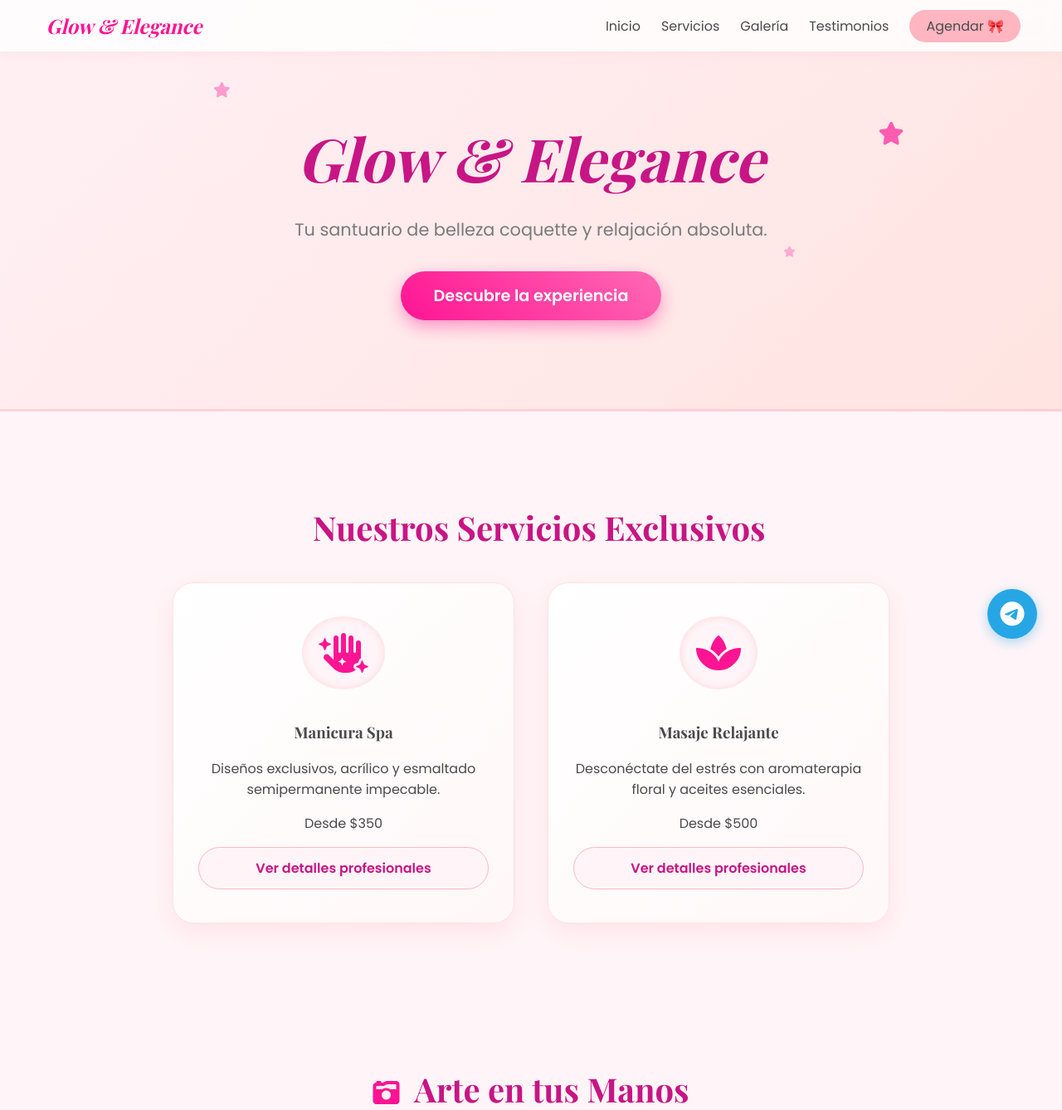
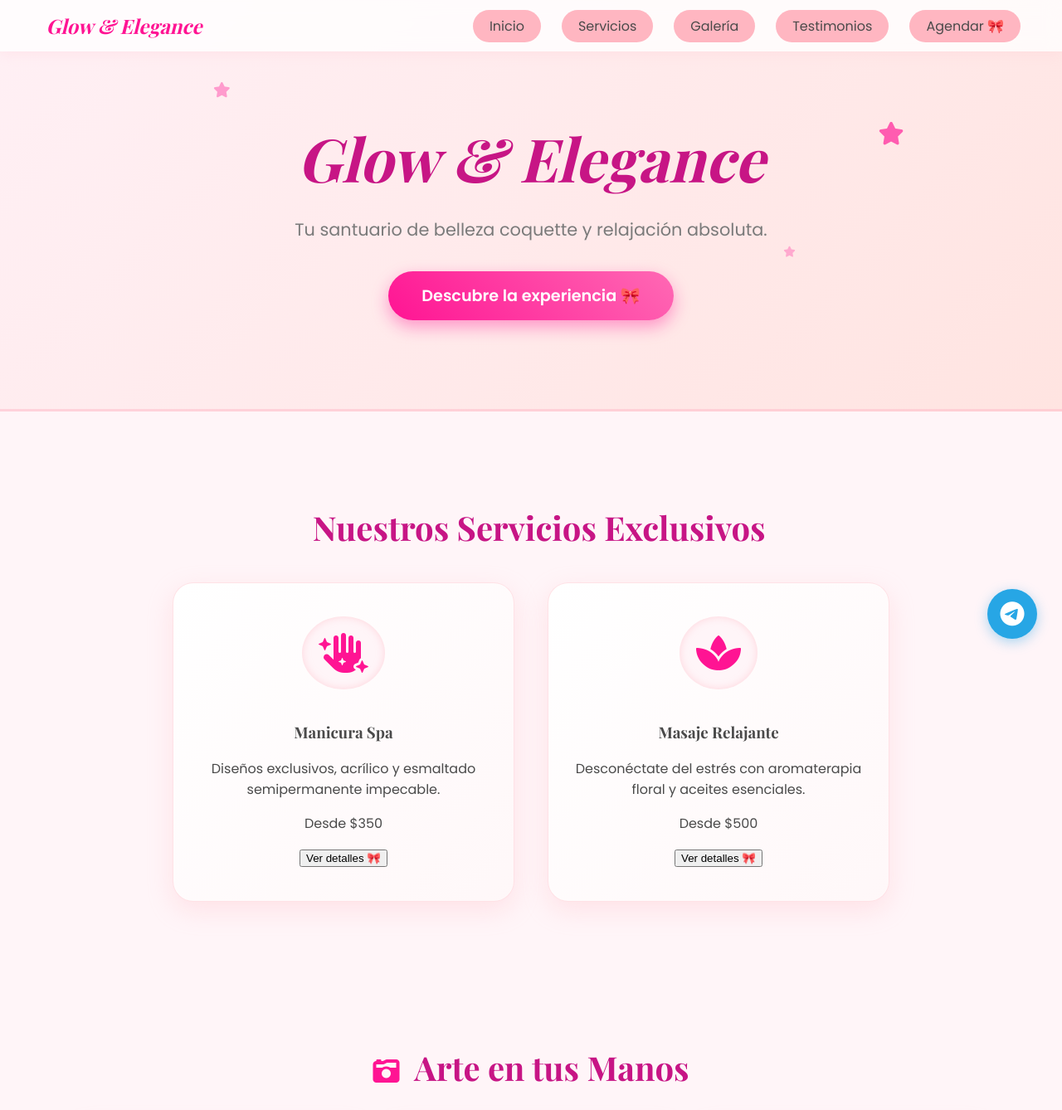
Before and after one commit to r26375146-dev/proyecto-spa, a Flask app: page / in a window 1280 px wide. Shown: the top 1338 px of the page at 83% size. Run offline with Flask 3, Linux system fonts and the light colour scheme; some web fonts are replaced.

Commit message:
Update index.html

```diff
--- a/templates/index.html
+++ b/templates/index.html
@@ -13,11 +13,11 @@
     <nav class="navbar" id="navbar">
         <div class="nav-brand"><i class="fas fa-bow"></i> Glow & Elegance</div>
         <ul class="nav-links">
-            <li><a href="#inicio">Inicio</a></li>
-            <li><a href="#servicios">Servicios</a></li>
-            <li><a href="#galeria">Galería</a></li>
-            <li><a href="#testimonios">Testimonios</a></li>
-            <li><a href="#reservas" class="nav-btn">Agendar 🎀</a></li>
+            <li><a href="#inicio" class="nav-btn">Inicio</a></li>
+            <li><a href="#servicios" class="nav-btn">Servicios</a></li>
+            <li><a href="#galeria" class="nav-btn">Galería</a></li>
+            <li><a href="#testimonios" class="nav-btn">Testimonios</a></li>
+            <li><a href="#reservas" class="nav-btn highlight-btn">Agendar 🎀</a></li>
         </ul>
     </nav>
 
@@ -30,7 +30,7 @@
         <div class="hero-content reveal">
             <h1>Glow & Elegance</h1>
             <p>Tu santuario de belleza coquette y relajación absoluta.</p>
-            <a href="#reservas" class="coquette-btn-main hero-btn">Descubre la experiencia</a>
+            <a href="#reservas" class="coquette-btn-main hero-btn">Descubre la experiencia 🎀</a>
         </div>
     </header>
 
@@ -44,7 +44,7 @@
                     <h3>Manicura Spa</h3>
                     <p>Diseños exclusivos, acrílico y esmaltado semipermanente impecable.</p>
                     <p class="service-price">Desde <span class="price-value">$350</span></p>
-                    <button class="btn-info" onclick="abrirModal('manicura')">Ver detalles profesionales</button>
+                    <button class="coquette-btn-secondary" onclick="abrirModal('manicura')">Ver detalles 🎀</button>
                 </div>
                 <div class="service-card reveal" style="transition-delay: 0.2s;">
                     <div class="card-glow"></div>
@@ -52,7 +52,7 @@
                     <h3>Masaje Relajante</h3>
                     <p>Desconéctate del estrés con aromaterapia floral y aceites esenciales.</p>
                     <p class="service-price">Desde <span class="price-value">$500</span></p>
-                    <button class="btn-info" onclick="abrirModal('masaje')">Ver detalles profesionales</button>
+                    <button class="coquette-btn-secondary" onclick="abrirModal('masaje')">Ver detalles 🎀</button>
                 </div>
             </div>
         </section>
@@ -144,7 +168,7 @@
                             <input type="date" name="fecha_cancelar" required>
                         </div>
                     </div>
-                    <button type="submit" class="btn-info btn-cancel">Eliminar Registro de Agenda ❌</button>
+                    <button type="submit" class="coquette-btn-secondary" style="width: 100%;">Eliminar Registro de Agenda ❌</button>
                 </form>
             </div>
         </section>
```
Also changed, not shown: other parts of templates/index.html (+26 -2 lines).
